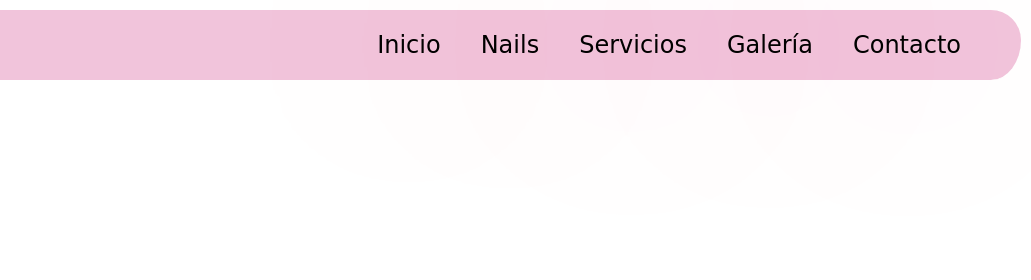
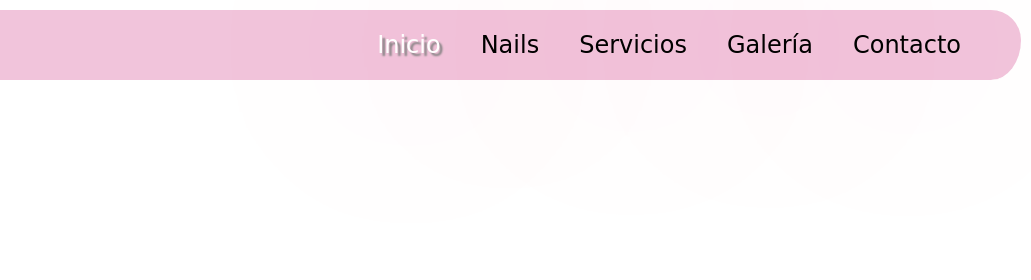
Before and after one commit to msosauy/CelinaViroga_Atelier, a plain HTML site: page index.html in a window 1280 px wide. Shown: the top 280 px of the page, 249-1280 px from the left. Drawn offline with nearby package versions, Linux system fonts and the light colour scheme; a web font is replaced by a local one.

Commit message:
nav link .selectrd-page

```diff
--- a/css/style.css
+++ b/css/style.css
@@ -55,6 +55,11 @@ nav ul li a {
   text-decoration: none;
   font-size: x-large;
   filter: drop-shadow(0 0 100px #e02157);
+}
+
+.selected-page {
+  text-shadow: 3px 3px 2px rgba(128, 128, 128, 1);
+  color: #FFFFFF;
 }
 
 .menu-btn,
--- a/index.html
+++ b/index.html
@@ -26,7 +26,7 @@
       <nav class="dropdown-mobile">
         <div class="dropdown-menu-mobile">
           <ul>
-            <li><a href="index.html">Inicio</a></li>
+            <li><a href="index.html" class="selected-page">Inicio</a></li>
             <li><a href="pages/nails.html">Nails</a></li>
             <li><a href="pages/servicios.html">Servicios</a></li>
             <li><a href="pages/galeria.html">Galería</a></li>
```
